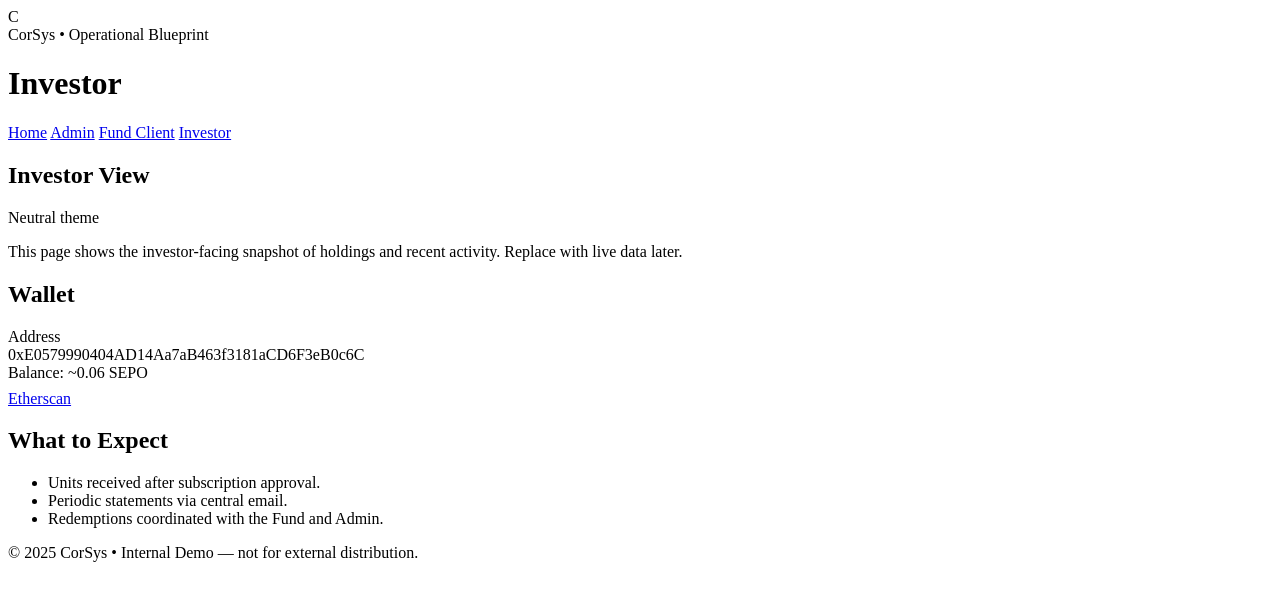
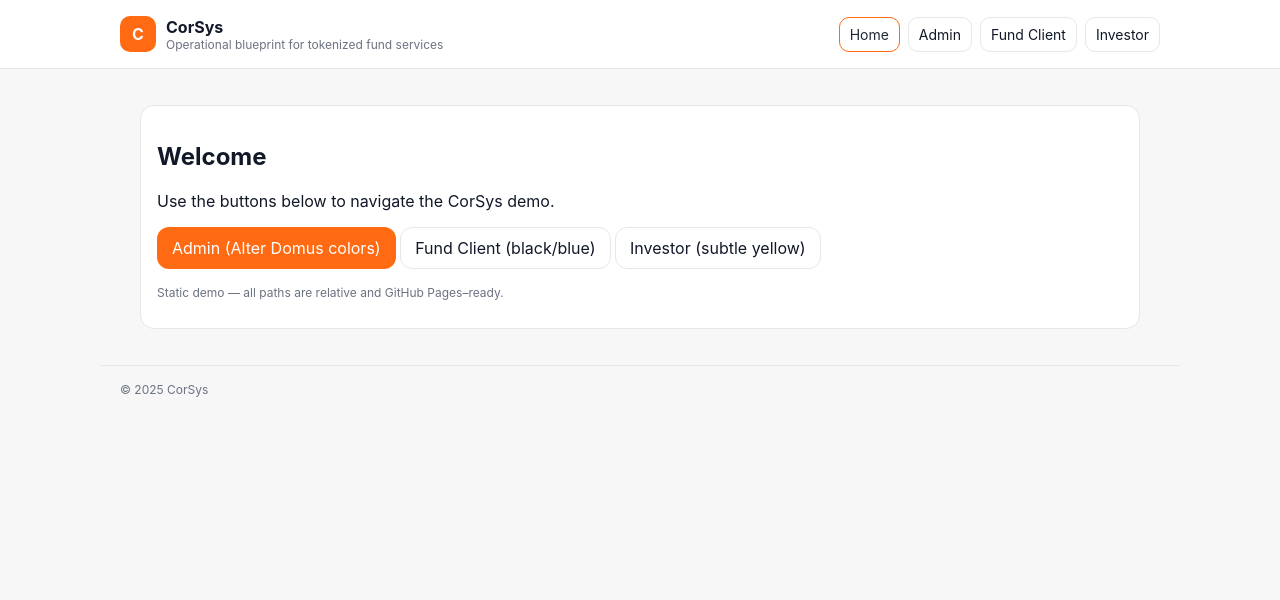
Before and after one commit to Sgitto/ADDAV2, a plain HTML site: page index.html in a window 1280 px wide. Drawn offline with Linux system fonts and the light colour scheme.

Commit message:
Add files via upload

```diff
--- /dev/null
+++ b/assets/styles.css
@@ -0,0 +1,26 @@
+
+:root{--font:ui-sans-serif,-apple-system,Segoe UI,Roboto,Helvetica,Arial;--bg:#f7f7f8;--card:#fff;--text:#111827;--muted:#6b7280;--border:#e5e7eb;}
+/* Admin (Alter Domus–style) */
+:root[data-theme="admin"]{--accent:#FF6A13;--accent-2:#1f2937;--accent-50:#FFF3EC;}
+/* Fund (black & blue) */
+:root[data-theme="fund"]{--accent:#0B5FFF;--accent-2:#000000;--accent-50:#EEF4FF;}
+/* Investor (subtle yellow) */
+:root[data-theme="investor"]{--accent:#E6B800;--accent-2:#3a3a3a;--accent-50:#FFF9DB;}
+
+*{box-sizing:border-box}
+body{margin:0;font-family:var(--font);background:var(--bg);color:var(--text)}
+.header{position:sticky;top:0;background:#fff;border-bottom:1px solid var(--border);}
+.wrap{max-width:1080px;margin:0 auto;padding:16px 20px;}
+.brand{display:flex;align-items:center;gap:10px}
+.logo{width:36px;height:36px;border-radius:10px;background:var(--accent);display:grid;place-items:center;color:#fff;font-weight:700}
+.nav{display:flex;gap:8px;flex-wrap:wrap;margin-left:auto}
+.nav a{padding:8px 10px;border:1px solid var(--border);border-radius:10px;background:var(--card);color:var(--text);font-size:14px;text-decoration:none}
+.nav a.active{border-color:var(--accent);color:var(--accent-2)}
+.grid{display:grid;gap:14px;grid-template-columns:repeat(12,1fr);padding:20px}
+.card{grid-column:span 12;background:var(--card);border:1px solid var(--border);border-radius:14px;padding:16px}
+.badge{display:inline-block;padding:4px 8px;border-radius:999px;background:var(--accent-50);color:var(--accent-2);font-size:12px}
+.small{color:var(--muted);font-size:12px}
+.btn{display:inline-block;padding:10px 14px;border-radius:12px;border:1px solid var(--border);background:var(--card);text-decoration:none;color:var(--text)}
+.btn.primary{background:var(--accent);color:#fff;border-color:transparent}
+footer{border-top:1px solid var(--border);padding:16px 20px;color:var(--muted);font-size:12px}
+.mono{font-family:ui-monospace,SFMono-Regular,Menlo,Monaco,Consolas,"Liberation Mono","Courier New",monospace}
--- a/index.html
+++ b/index.html
@@ -1,64 +1,36 @@
 <!doctype html>
-<html lang="en" data-theme="investor">
+<html lang="en" data-theme="admin">
 <head>
-  <meta charset="utf-8">
-  <meta name="viewport" content="width=device-width, initial-scale=1">
-  <title>CorSys — Investor</title>
-  <link rel="stylesheet" href="../assets/styles.css">
-  <link rel="icon" href="../assets/favicon.svg">
+  <meta charset="utf-8"><meta name="viewport" content="width=device-width, initial-scale=1">
+  <title>CorSys — Home</title>
+  <link rel="stylesheet" href="assets/styles.css">
 </head>
 <body>
-  <header class="header">
-    <div class="header-inner">
-      <div class="brand">
-        <div class="brand-logo">C</div>
-        <div class="brand-title">
-          <div class="tag">CorSys • Operational Blueprint</div>
-          <h1>Investor</h1>
-        </div>
-      </div>
-      <nav class="nav">
-        <a href="/mnt/data/corsys_site/index.html" class="">Home</a>
-<a href="/mnt/data/corsys_site/admin/index.html" class="">Admin</a>
-<a href="/mnt/data/corsys_site/fund/index.html" class="">Fund Client</a>
-<a href="/mnt/data/corsys_site/investor/index.html" class="active">Investor</a>
-      </nav>
-    </div>
-  </header>
-
-  <main class="container">
-
-<section class="grid">
-  <div class="card" style="grid-column: span 12;">
-    <h2>Investor View</h2>
-    <div class="sub">Neutral theme</div>
-    <p>This page shows the investor-facing snapshot of holdings and recent activity. Replace with live data later.</p>
+<header class="header">
+  <div class="wrap brand">
+    <div class="logo">C</div>
+    <div><strong>CorSys</strong><div class="small">Operational blueprint for tokenized fund services</div></div>
+    <nav class="nav">
+      <a class="active" href="index.html">Home</a>
+      <a href="admin/index.html">Admin</a>
+      <a href="fund/index.html">Fund Client</a>
+      <a href="investor/index.html">Investor</a>
+    </nav>
   </div>
-
-  <div class="card" style="grid-column: span 6;">
-    <h2>Wallet</h2>
-    <div class="small">Address</div>
-    <div class="mono small">0xE0579990404AD14Aa7aB463f3181aCD6F3eB0c6C</div>
-    <div class="small">Balance: ~0.06 SEPO</div>
-    <div class="cta-row" style="margin-top:8px;">
-      <a class="btn" href="https://sepolia.etherscan.io/address/0xE0579990404AD14Aa7aB463f3181aCD6F3eB0c6C" target="_blank">Etherscan</a>
-    </div>
+</header>
+<main class="wrap">
+  <div class="grid">
+    <section class="card">
+      <h2>Welcome</h2>
+      <p>Use the buttons below to navigate the CorSys demo.</p>
+      <p>
+        <a class="btn primary" href="admin/index.html">Admin (Alter Domus colors)</a>
+        <a class="btn" href="fund/index.html">Fund Client (black/blue)</a>
+        <a class="btn" href="investor/index.html">Investor (subtle yellow)</a>
+      </p>
+      <p class="small">Static demo — all paths are relative and GitHub Pages–ready.</p>
+    </section>
   </div>
-
-  <div class="card" style="grid-column: span 6;">
-    <h2>What to Expect</h2>
-    <ul class="small">
-      <li>Units received after subscription approval.</li>
-      <li>Periodic statements via central email.</li>
-      <li>Redemptions coordinated with the Fund and Admin.</li>
-    </ul>
-  </div>
-</section>
-
-  </main>
-
-  <footer class="footer">
-    © 2025 CorSys • Internal Demo — not for external distribution.
-  </footer>
-</body>
-</html>
+</main>
+<footer class="wrap">© 2025 CorSys</footer>
+</body></html>
```
Also changed, not shown: admin/index.html (added, +34 -0 lines), fund/index.html (added, +30 -0 lines), investor/index.html (added, +30 -0 lines).
